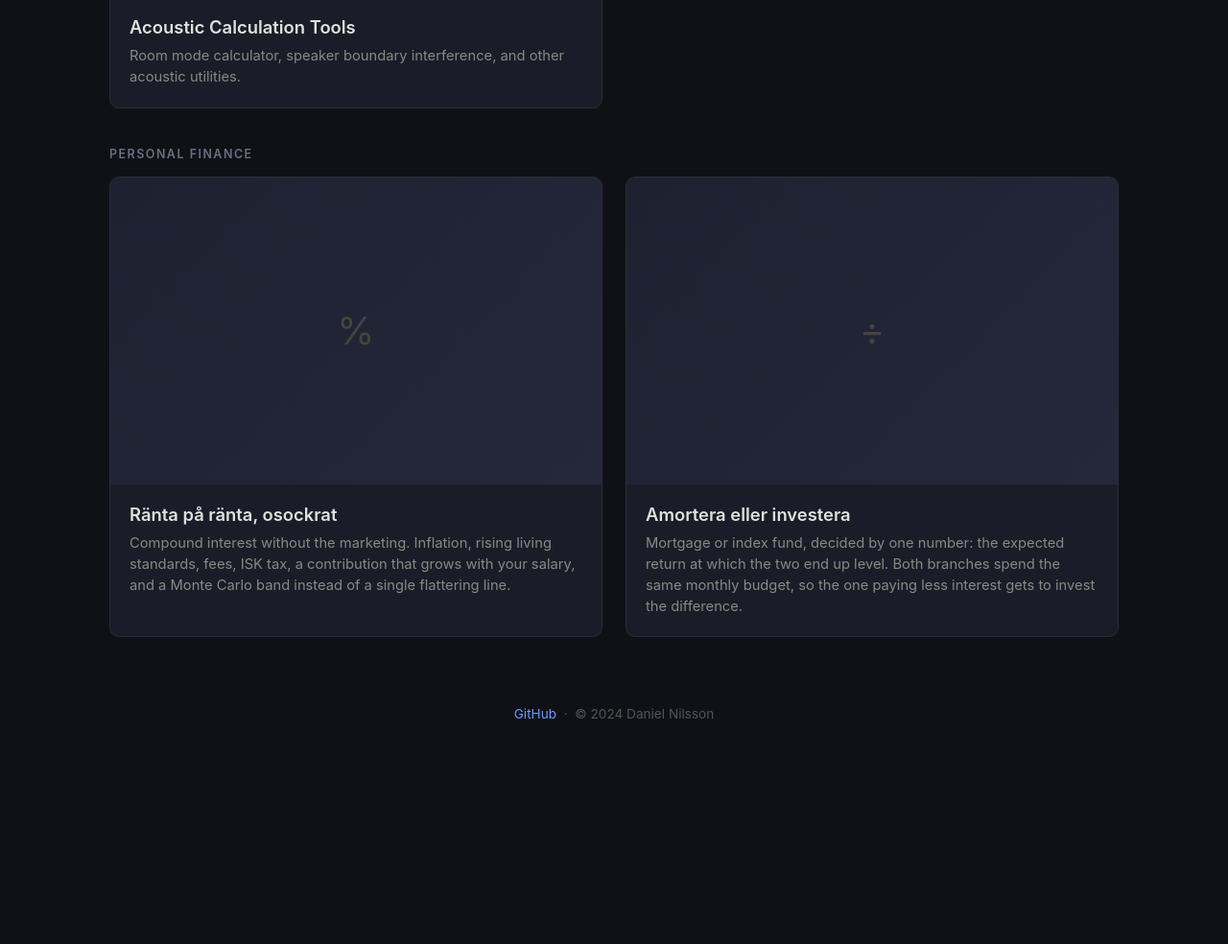
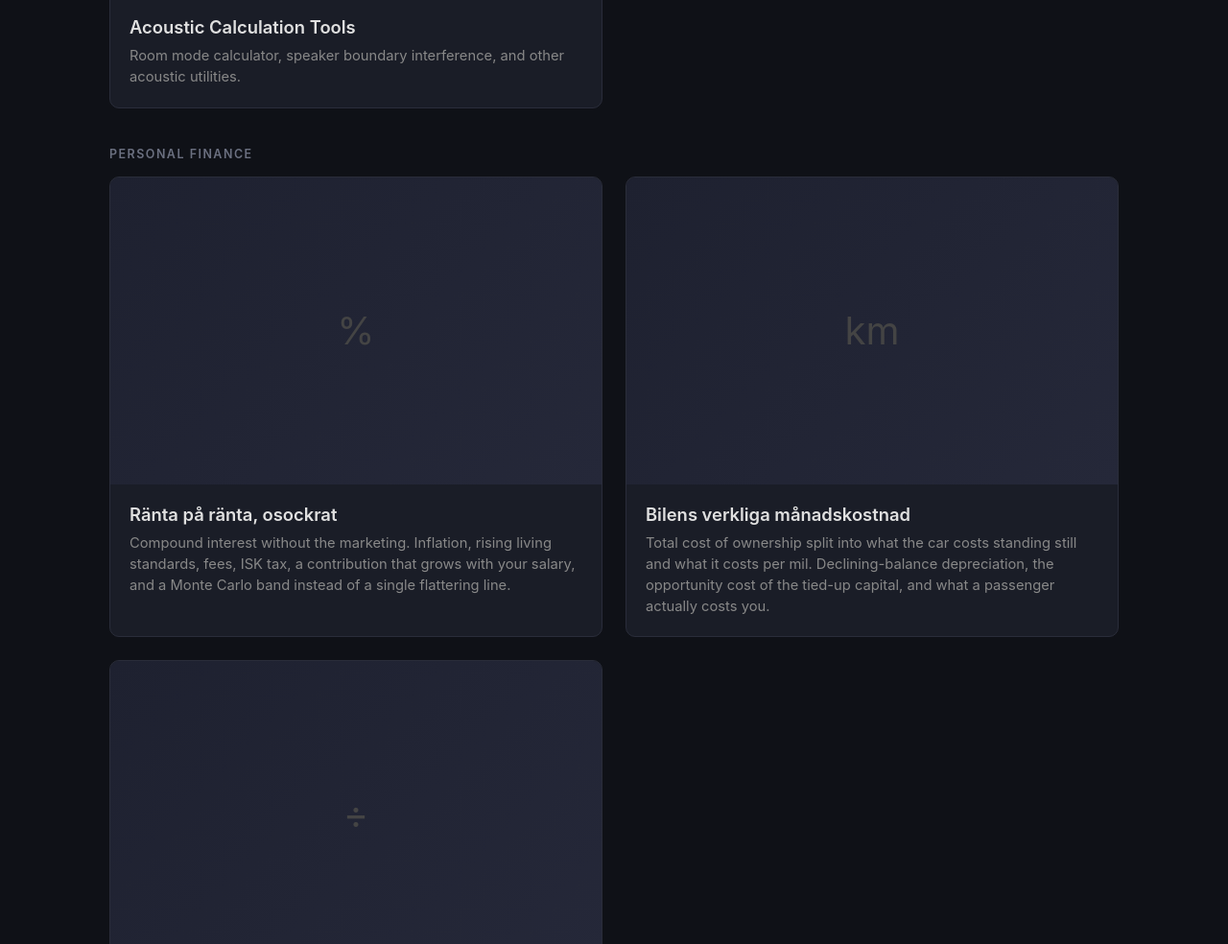
Before and after one commit to analogd/analogd.github.io, a website: page index.html in a window 1280 px wide. Shown: the part 1468-2452 px from the top of the page at 96% size. Before the commit the page ends 2252 px from the top, so only its background shows below. Drawn offline with Linux system fonts and the light colour scheme.

Commit message:
Link the car calculator from the gallery

```diff
--- a/index.html
+++ b/index.html
@@ -259,6 +259,18 @@
         </div>
       </a>
 
+      <!-- Bilens verkliga månadskostnad -->
+      <a class="card" href="./finance/BilTCO/">
+        <div class="card-placeholder">km</div>
+        <div class="card-body">
+          <span class="card-title">Bilens verkliga månadskostnad</span>
+          <p class="card-desc">
+            Total cost of ownership split into what the car costs standing still and what it costs per mil. Declining-balance depreciation,
+            the opportunity cost of the tied-up capital, and what a passenger actually costs you.
+          </p>
+        </div>
+      </a>
+
       <!-- Amortera eller investera -->
       <a class="card" href="./finance/AmorteraEllerInvestera/">
         <div class="card-placeholder">÷</div>
```
Also changed, not shown: finance/CLAUDE.md (+5 -4 lines).
